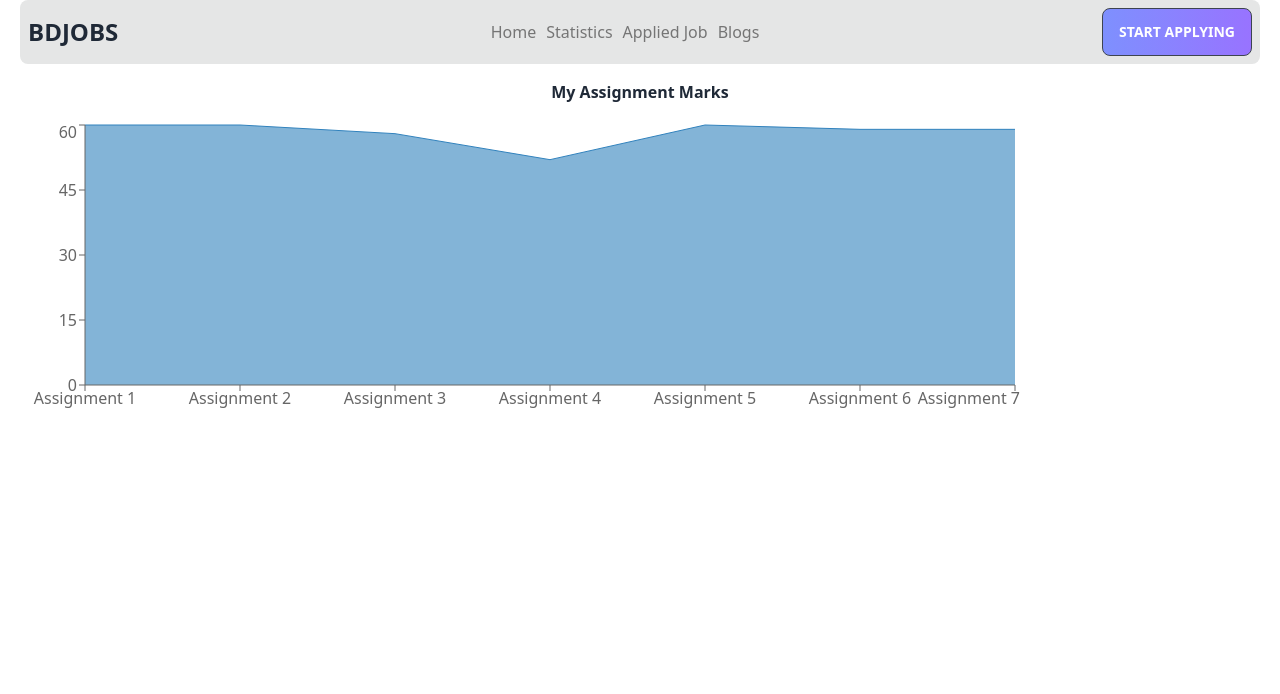
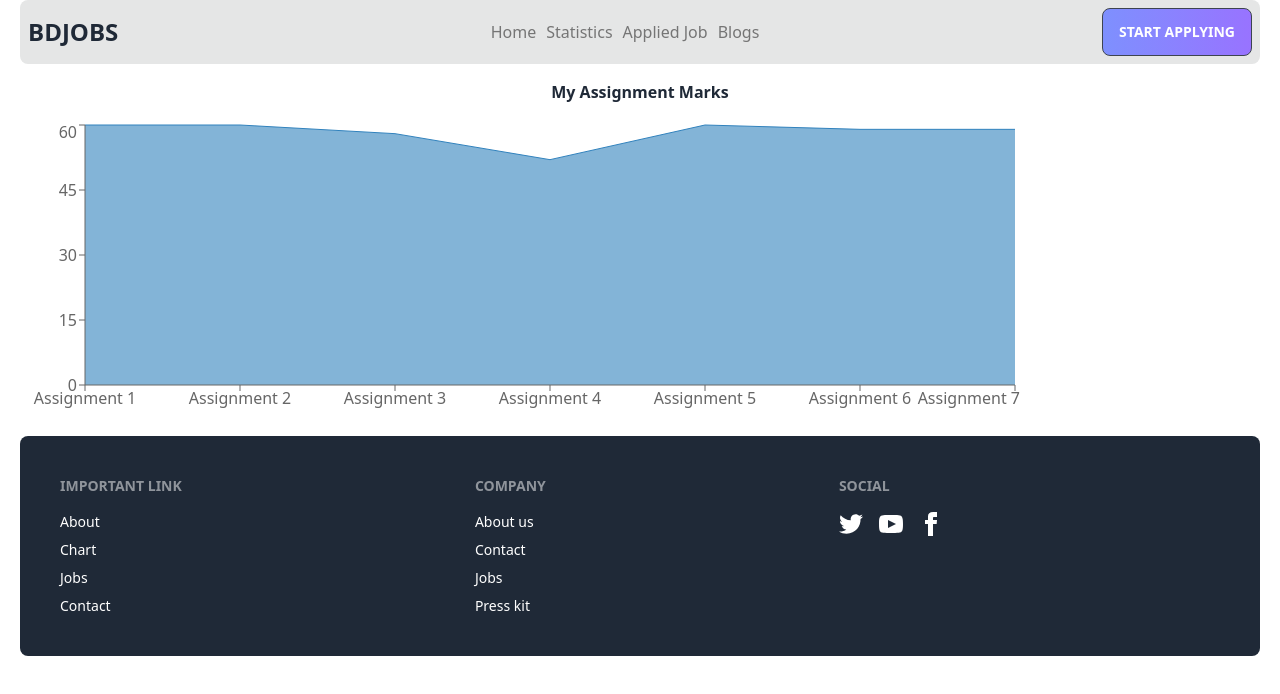
Before and after one commit to UniqueCoderRihan/career-hub, a React (Vite) app: page /statistic in a window 1280 px wide. Shown: the top 694 px of the page. Built offline with nearby package versions, Linux system fonts and the light colour scheme.

Commit message:
version 1.50

```diff
--- a/src/Components/Chat/Chat.jsx
+++ b/src/Components/Chat/Chat.jsx
@@ -1,4 +1,5 @@
 import React from 'react';
+import Footer from '../Footer/Footer'
 import { AreaChart, Area, XAxis, YAxis, CartesianGrid, Tooltip, ResponsiveContainer, Line } from 'recharts';
 const Chat = () => {
     const marks = [
@@ -12,17 +13,20 @@ const Chat = () => {
     ];
     return (
         <div>
-            <h3 className='text-center my-4 font-semibold'>My Assignment Marks </h3>
-           <AreaChart
-                width={1000}
-                height={300}
-                data={marks}
+            <div>
+                <h3 className='text-center my-4 font-semibold'>My Assignment Marks </h3>
+                <AreaChart
+                    width={1000}
+                    height={300}
+                    data={marks}
                 >
                     <Area dataKey="marks"></Area>
                     <XAxis dataKey="name" />
                     <YAxis />
                     <Tooltip />
                 </AreaChart>
+            </div>
+            <Footer></Footer>
         </div>
     );
 };
--- a/src/Components/Footer/Footer.jsx
+++ b/src/Components/Footer/Footer.jsx
@@ -4,7 +4,7 @@ import { Link } from 'react-router-dom';
 const Footer = () => {
     return (
         <div className='mt-4'>
-            <footer className="footer p-10 bg-base-content text-white">
+            <footer className="footer p-10 bg-base-content text-white rounded-lg">
                 <div>
                     <span className="footer-title">Important Link</span>
                     <Link to='/'>About</Link>
```
